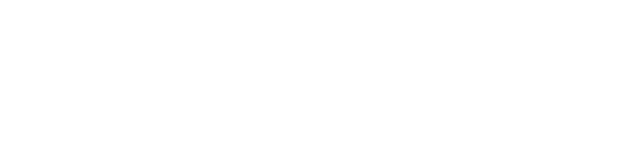
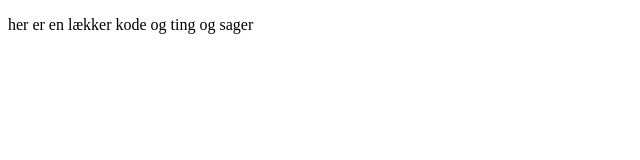
Before and after one commit to victorialydiaj/test-1, a plain HTML site: page index.html in a window 1280 px wide. Shown: the whole page, without its empty margins (0-640 px from the left). Drawn offline with Linux system fonts and the light colour scheme.

Commit message:
ny footer
tilføjet lækker footer

```diff
--- a/index.html
+++ b/index.html
@@ -8,7 +8,9 @@
 </head>
 
 <body>
-
+    <footer>
+        <p>her er en lækker kode og ting og sager</p>
+    </footer>
 </body>
 
 </html>
```
